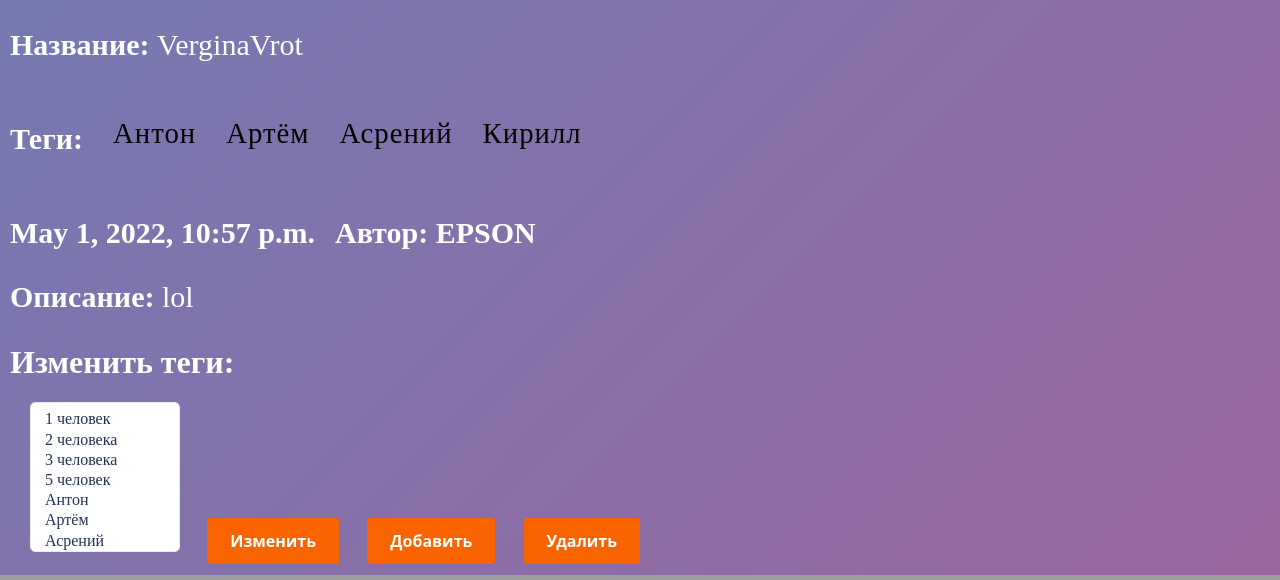
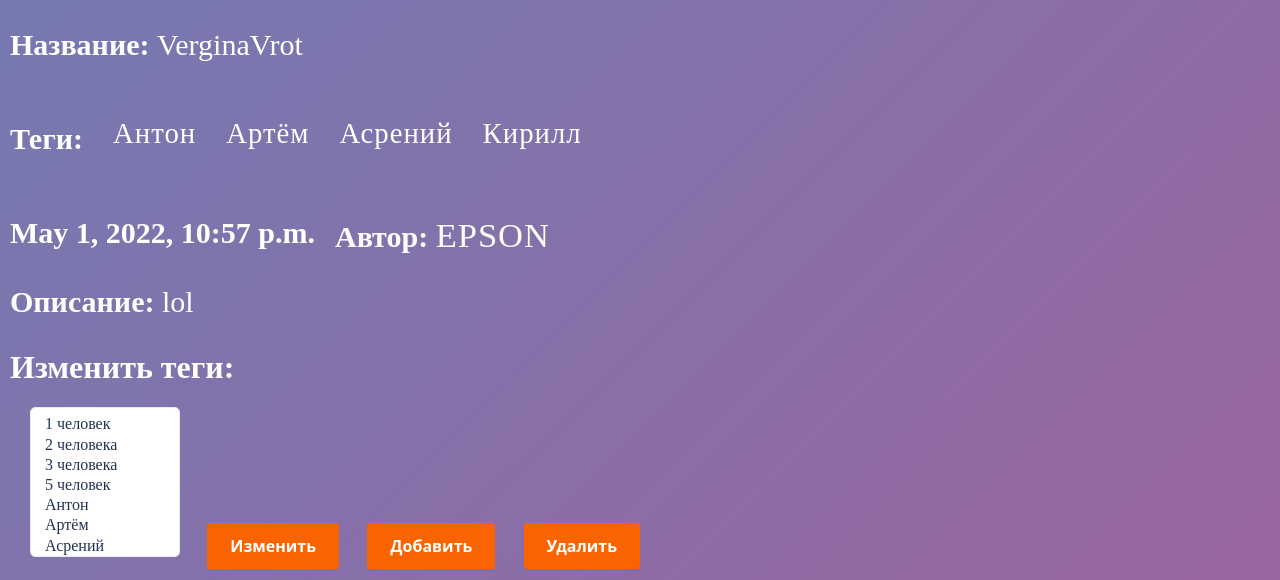
Before and after one commit to Sovatiano/MedlGallery, a Django app: page /image/33 in a window 1280 px wide. Shown: the part 867-1447 px from the top of the page. Run offline with Django 4.2, Linux system fonts and the light colour scheme; a user stored in the database is signed in; data comes from the database, SQL or seed files in the repository.

Commit message:
Added search by author

```diff
--- a/Function/static/css/image.css
+++ b/Function/static/css/image.css
@@ -10,7 +10,7 @@
 .img-tags a {
   width: 100%;
   height: 100%;
-  color: black;
+  color: white;
   text-decoration: none;
   font-family: Ubuntu;
   font-size: 1.15em;
@@ -22,3 +22,20 @@
 .img-tags a:hover {
   color: 43EE3E;
 }
+
+
+.author a {
+  width: 100%;
+  height: 100%;
+  color: white;
+  text-decoration: none;
+  font-family: Ubuntu;
+  font-size: 1.15em;
+  font-weight: lighter;
+  letter-spacing: 1px;
+  transition: .25s ease-in-out;
+}
+
+.author a:hover {
+  color: 43EE3E;
+}
```
Also changed, not shown: 1 other file.
